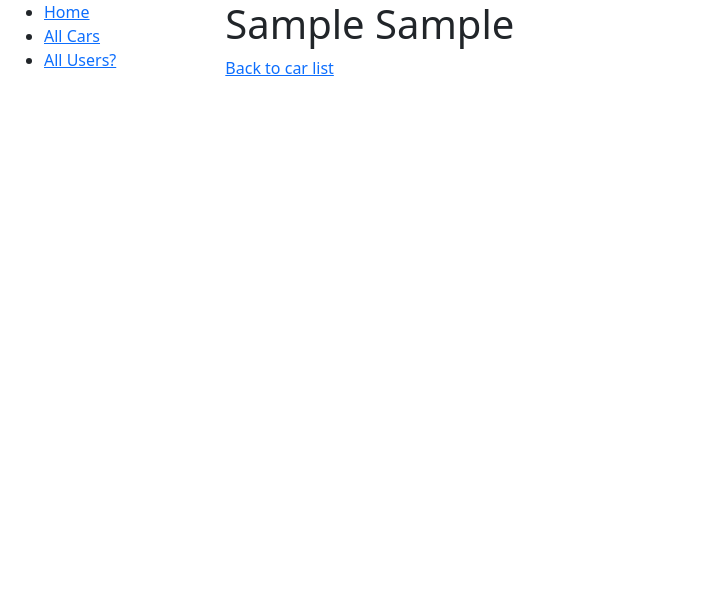
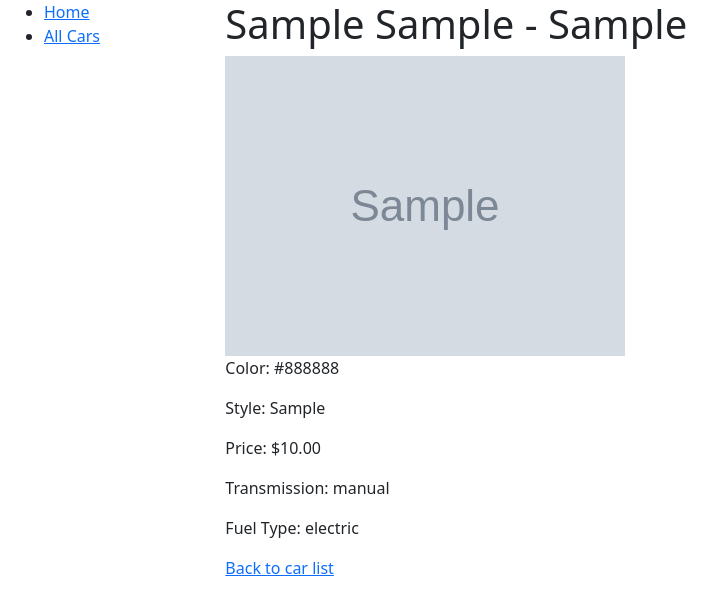
Before and after one commit to m20re/csci4830-oilmeup, a Django app: page /catalog/car/1/ in a window 1280 px wide. Shown: the top 615 px of the page, without its empty margins (0-723 px from the left). Run offline with Django 4.2, Linux system fonts and the light colour scheme; tables that the repository leaves empty hold one stand-in row (values such as "Sample post"); grey boxes marked "Sample" are stand-in pictures.

Commit message:
updated detail.html, resize images when uploaded

```diff
--- a/website/car_catalog/models.py
+++ b/website/car_catalog/models.py
@@ -2,6 +2,9 @@ from django.db import models
 from django.urls import reverse
 from django.conf import settings
 from django.db.models.functions import Lower
+from PIL import Image
+from django.core.files.uploadedfile import InMemoryUploadedFile
+import io
 
 
 class Car(models.Model):
@@ -17,7 +20,6 @@ class Car(models.Model):
         ('automatic', 'Automatic'),
         ('manual', 'Manual'),
     }
-
     transmission = models.CharField(max_length=50, choices=TRANSMISSION_CHOICES, default='automatic')
 
     FUEL_CHOICES = {
@@ -25,10 +27,37 @@ class Car(models.Model):
         ('diesel', 'Diesel'),
         ('electric', 'Electric')
     }
-
     fuel_type = models.CharField(max_length=50, choices=FUEL_CHOICES, default='gasoline')
 
     image = models.ImageField(upload_to='cars_images', blank=True, null=True)
+
+    # resizes the image
+    def save(self, *args, **kwargs):
+        # If an image exists, resize it
+        if self.image:
+            # open the image
+            im = Image.open(self.image)
+
+            # Convert to RGB to avoid errors
+            if im.mode != 'RGB':
+                im = im.convert('RGB')
+
+            # Resize the image
+            im.thumbnail((600, 400), Image.Resampling.LANCZOS)
+
+            # Move the image into memory
+            output = io.BytesIO()
+            im.save(output, format='JPEG', quality=100)
+            output.seek(0)
+
+            # Overwrite the old image
+            self.image = InMemoryUploadedFile(output, 'ImageField', "%s.jpg" % self.image.name.split('.')[0], 'image/jpeg', output.getbuffer().nbytes, None)
+
+        # Use django's ORM save to save to the database
+        super(Car, self).save(*args, **kwargs)
+
+
+
 
 
     class Meta:
--- a/website/templates/base.html
+++ b/website/templates/base.html
@@ -23,7 +23,7 @@
               <li><a href="{% url 'index' %}">Home</a></li>
               <!-- To be added later -->
               <li><a href="{% url 'car-list' %}">All Cars</a></li>
-              <li><a href="">All Users?</a></li>
+              <!-- <li><a href="">All Users?</a></li> -->
             </ul>
           {% endblock %}
         </div>
--- a/website/templates/car_catalog/car_detail.html
+++ b/website/templates/car_catalog/car_detail.html
@@ -1,7 +1,18 @@
 {% extends "base.html" %}
 
 {% block content %}
-    <h1>{{ car.make }} {{ car.model }}</h1>
+    <h1>{{ car.make }} {{ car.model }} - {{car.year}}</h1>
+
+    {% if car.image %}
+        <img src="{{ car.image.url }}" alt="{{ car.make }} {{ car.model }}" class="car-image">
+    {% endif %}
+
+    <p>Color: {{ car.color }}</p>
+    <p>Style: {{ car.style }}</p>
+    <p>Price: ${{ car.price }}</p>
+    <p>Transmission: {{ car.transmission }}</p>
+    <p>Fuel Type: {{ car.fuel_type }}</p>
+
 
     <a href="{% url 'car-list' %}">Back to car list</a>
 
```
Also changed, not shown: website/car_catalog/migrations/0005_alter_car_fuel_type.py (added), 1 other file.
